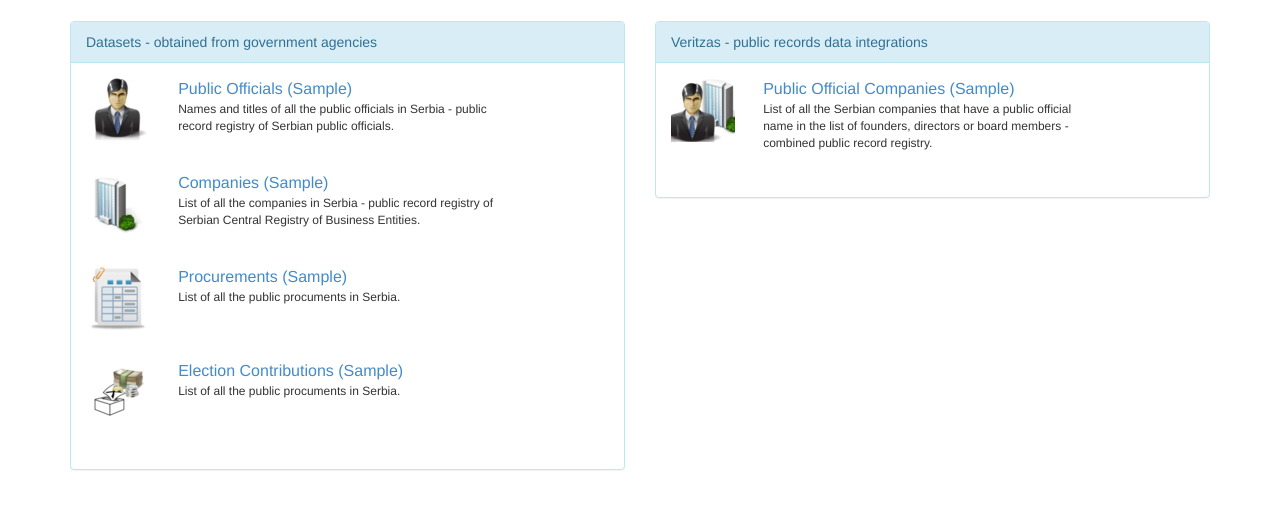
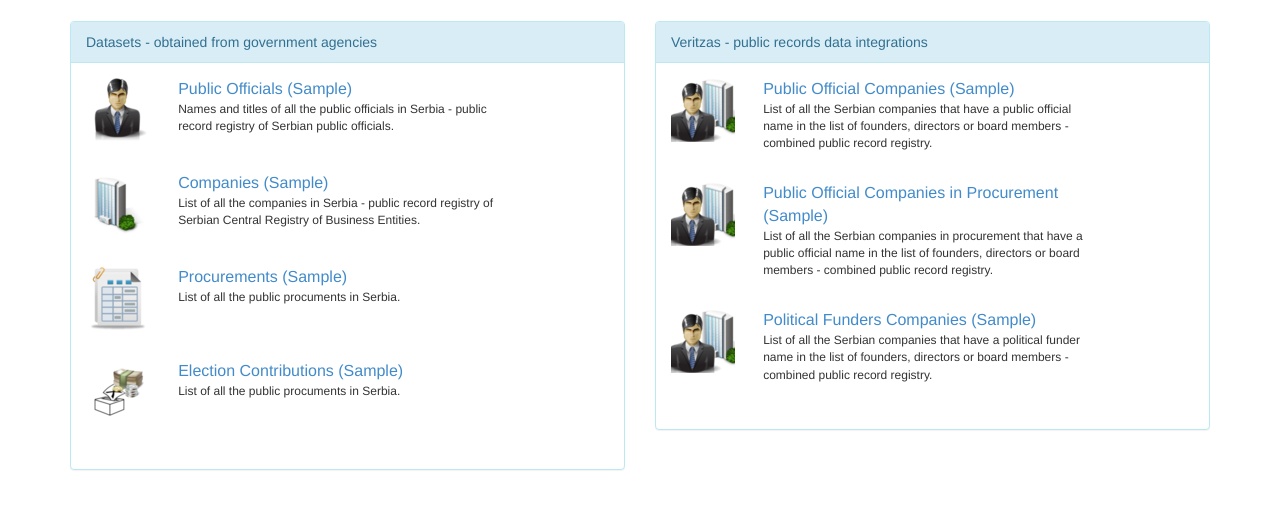
Before and after one commit to padejski/veritzaproto, a Django app: template serbia/templates/serbia_datasets.html in a window 1280 px wide. Shown: the part 52-561 px from the top of the page. Run offline with Django 3.2, Linux system fonts and the light colour scheme; the template is opened without the code that fills it: most values are stand-ins (such as "Sample title", 1, 10 or a date in 2020); parts of the project's set-up code (start-up, migrations or seed data) failed here and were passed over; some libraries are stand-ins or nearby versions.

Commit message:
updated frontend templates

```diff
--- a/serbia/templates/serbia_datasets.html
+++ b/serbia/templates/serbia_datasets.html
@@ -101,6 +101,31 @@
                         </div>
                 </div>
 
+                <div class="row">
+                    <a href="{% url 'serbia:officialscompaniesprocurement' %}">
+                        <div class="col-md-2">
+                            <img src="{{ MEDIA_URL }}images/official-company-small.png"></img>
+                        </div>
+                        <div class="col-md-8">
+                            <div style="font-size: 12pt">Public Official Companies in Procurement ({{ offcompaniesproc_no }})</div></a>
+                            <div>{% include 'core/subscription_form_include.html' with dataset_name='PublicOfficialCompany' %}</div>
+                            <div style="font-size: 9pt">List of all the Serbian companies in procurement that have a public official name in the list of founders, directors or board members - combined public record registry.</div>
+                        </div>
+                </div>
+
+
+                <div class="row">
+                    <a href="{% url 'serbia:politicalfunderscompanies' %}">
+                        <div class="col-md-2">
+                            <img src="{{ MEDIA_URL }}images/official-company-small.png"></img>
+                        </div>
+                        <div class="col-md-8">
+                            <div style="font-size: 12pt">Political Funders Companies ({{ funderscompanies_no }})</div></a>
+                            <div>{% include 'core/subscription_form_include.html' with dataset_name='PublicOfficialCompany' %}</div>
+                            <div style="font-size: 9pt">List of all the Serbian companies that have a political funder name in the list of founders, directors or board members - combined public record registry.</div>
+                        </div>
+                </div>
+
 
 
             </div>
--- a/serbia/templates/serbia_election_donation.html
+++ b/serbia/templates/serbia_election_donation.html
@@ -3,6 +3,7 @@
 {% block path %}
   <ol class="breadcrumb">
     <li><a href="{% url 'serbia:index' %}">Home</a></li>
+    <li><a href="{% url 'serbia:datasets' %}">Datasets</a></li>
     <li><a href="{% url 'serbia:electioncontribs' %}">Election Contributions</a></li>
     <li>{{ object.id }}</li>
   </ol>
--- a/serbia/templates/serbia_official.html
+++ b/serbia/templates/serbia_official.html
@@ -3,6 +3,7 @@
 {% block path %}
   <ol class="breadcrumb">
     <li><a href="{% url 'serbia:index' %}">Home</a></li>
+    <li><a href="{% url 'serbia:datasets' %}">Datasets</a></li>
     <li><a href="{% url 'serbia:officials' %}">Officials</a></li>
     <li>{{ object.id }}</li>
   </ol>
--- a/serbia/templates/serbia_procurement.html
+++ b/serbia/templates/serbia_procurement.html
@@ -3,6 +3,7 @@
 {% block path %}
   <ol class="breadcrumb">
     <li><a href="{% url 'serbia:index' %}">Home</a></li>
+    <li><a href="{% url 'serbia:datasets' %}">Datasets</a></li>
     <li><a href="{% url 'serbia:procurements' %}">Procurements</a></li>
     <li>{{ object.id }}</li>
   </ol>
```
Also changed, not shown: serbia/templates/serbia_company.html (+7 -2 lines).
